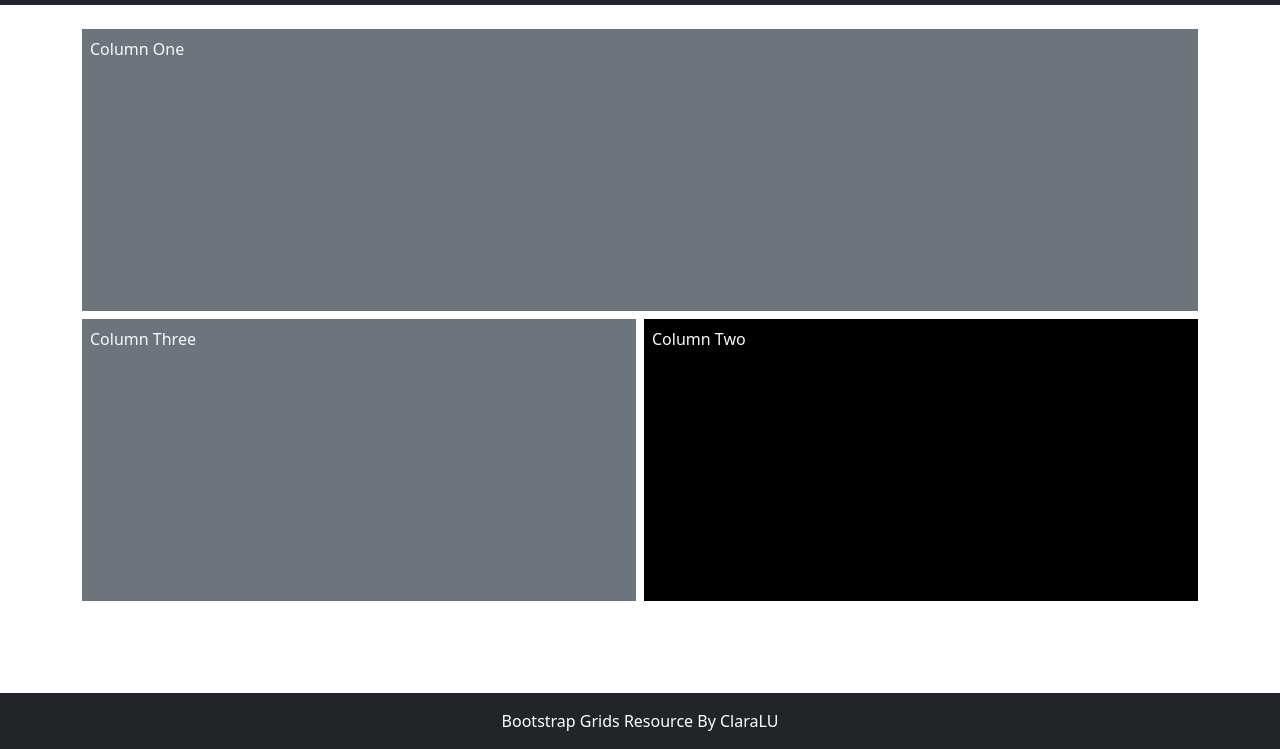
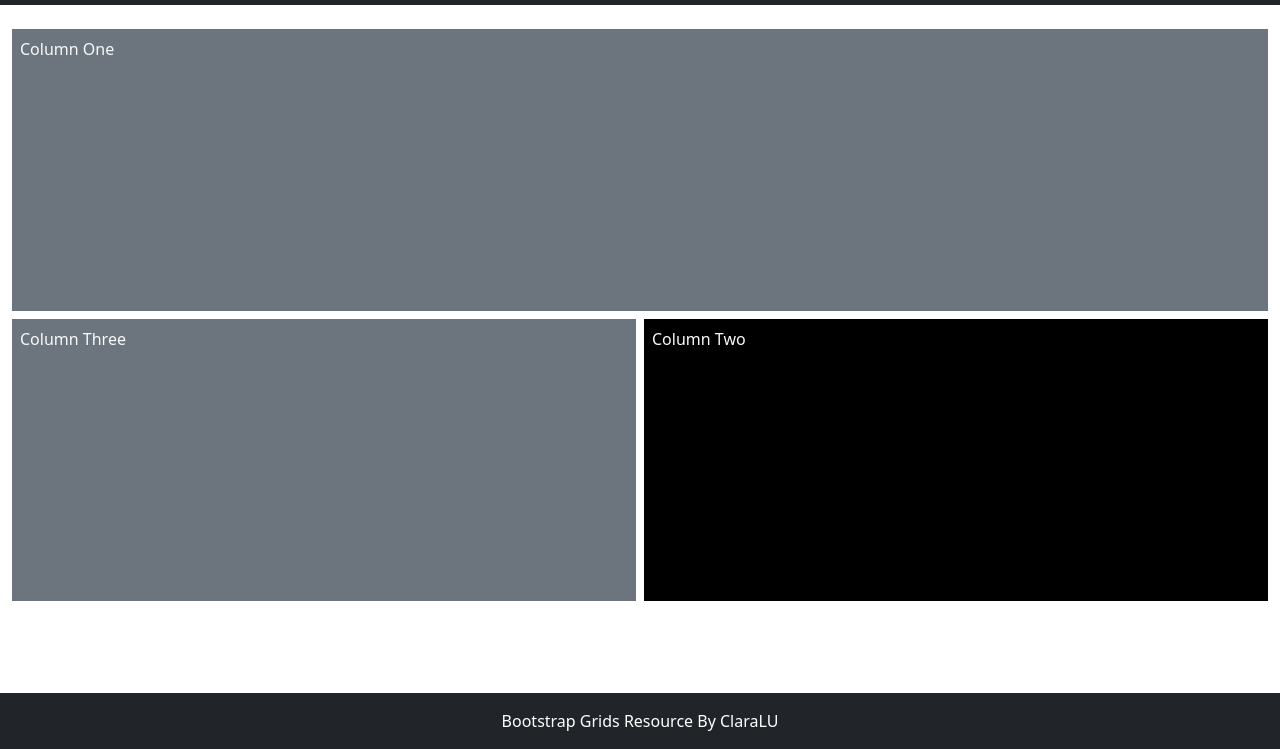
Before and after one commit to ClaraLopezUribe/Bootstrap-Grids-Resource, a plain HTML site: page grid7.html in a window 1280 px wide. Shown: the part 51-800 px from the top of the page. Drawn offline with nearby package versions, Linux system fonts and the light colour scheme; a web font is replaced by a local one.

Commit message:
CSS padding for container-fluid

```diff
--- a/css/site.css
+++ b/css/site.css
@@ -20,6 +20,11 @@ main>.container {
 main>.container-lg {
     padding-top: 60px
 }
+
+main>.container-fluid {
+    padding-top: 60px;
+}
+
 
 .heroText {
     font-family: modesto-open-shadow, sans-serif;
--- a/grid7.html
+++ b/grid7.html
@@ -62,7 +62,7 @@
 </nav>
 
     <main class="flex-shrink-0">
-        <div class="container-lg h-100 minHeight">
+        <div class="container-fluid h-100 minHeight">
             <div class="row row-cols-1 row-cols-md-2 h-100 g-2">
                 <div class="col col-md-12">
                     <div class="bg-secondary text-light h-100 p-2">Column One</div>
```
